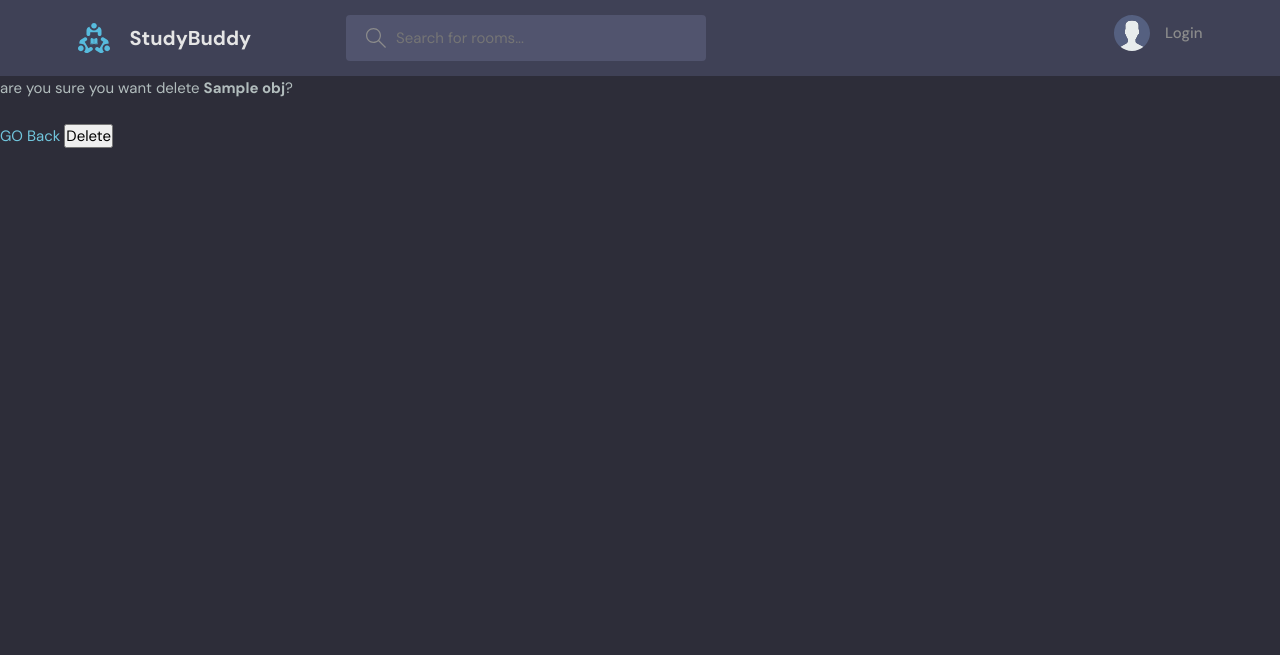
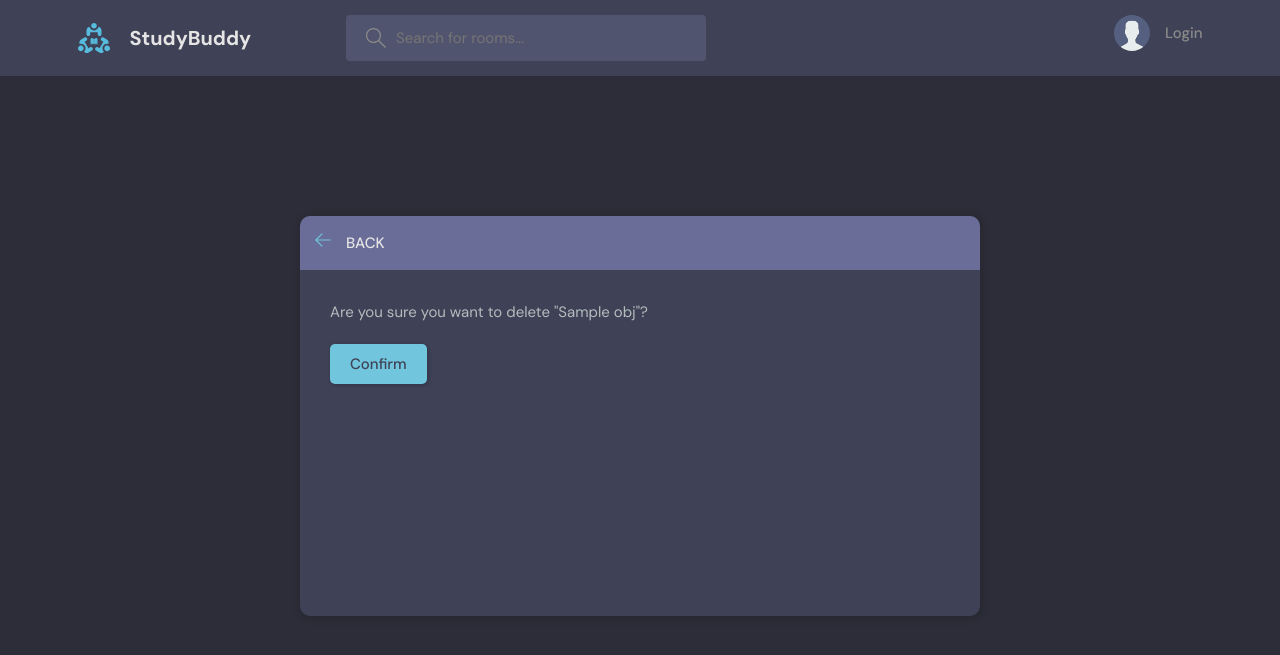
Before and after one commit to arshiabh/discord_django, a Django app: template backend/api/templates/api/delete.html in a window 1280 px wide. Shown: the top 655 px of the page. Run offline with Django 3.2, Linux system fonts and the light colour scheme; the template is opened without the code that fills it: most values are stand-ins (such as "Sample title", 1, 10 or a date in 2020).

Commit message:
changing and updating some templates

```diff
--- a/backend/api/templates/api/delete.html
+++ b/backend/api/templates/api/delete.html
@@ -1,13 +1,36 @@
 {% extends "main.html" %}
 {% block content %}
+    <main class="delete-item layout">
+        <div class="container">
+            <div class="layout__box">
+                <div class="layout__boxHeader">
+                    <div class="layout__boxTitle">
+                        <a href="{{ request.META.HTTP_REFERER}}">
+                            <svg version="1.1" xmlns="http://www.w3.org/2000/svg" width="32" height="32"
+                                viewBox="0 0 32 32">
+                                <title>arrow-left</title>
+                                <path
+                                    d="M13.723 2.286l-13.723 13.714 13.719 13.714 1.616-1.611-10.96-10.96h27.625v-2.286h-27.625l10.965-10.965-1.616-1.607z">
+                                </path>
+                            </svg>
+                        </a>
+                        <h3>Back</h3>
+                    </div>
+                </div>
+                <div class="layout__body">
+                    <form class="form" action="" method="POST">
+                    {% csrf_token %}
+                        <div class="form__group">
+                            <p>Are you sure you want to delete "{{obj}}"?</p>
+                        </div>
 
-    <form method="post" action="">
-        {% csrf_token %}
-        <legend>are you sure you want delete <b>{{ obj }}</b>?</legend>
-        <br>
-        <a href="{{ request.META.HTTP_REFERER}}">GO Back</a>
-        <button type="submit">Delete</button>
-    </form>
+                        <div class="for__group">
+                            <input class="btn btn--main" type="submit" value="Confirm" />
+                        </div>
 
-
-{% endblock  %}
+                    </form>
+                </div>
+            </div>
+        </div>
+    </main>
+{% endblock %}
--- a/backend/api/templates/api/room.html
+++ b/backend/api/templates/api/room.html
@@ -128,7 +128,9 @@
           </div>
         </div>
         <div class="room__message">
-          <form action="#"><input name="" placeholder="Write your message here..." /></form>
+          <form action="" method="POST">
+          {% csrf_token %}
+          <input name="body" placeholder="Write your message here..." /></form>
         </div>
       </div>
       <!-- Room End -->
```
Also changed, not shown: backend/api/forms.py (+8 -0 lines), backend/api/templates/api/delete_old.html (added, +13 -0 lines), backend/api/templates/api/update_user.html (+5 -3 lines), backend/api/views.py (+9 -6 lines).
